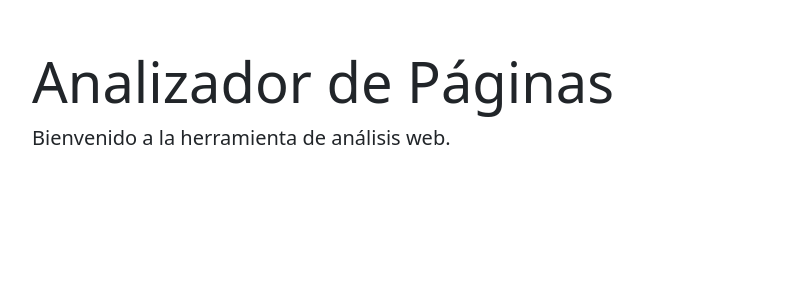
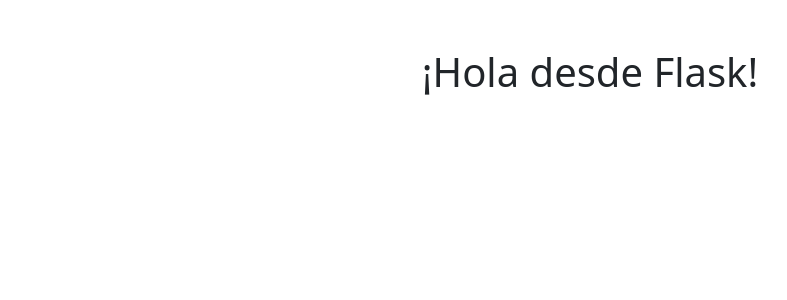
Before and after one commit to Chalo-nov/python-project-207, a Flask app: page / in a window 1280 px wide. Shown: the top 300 px of the page, without its empty margins (50-837 px from the left). Run offline with Flask 3, Linux system fonts and the light colour scheme.

Commit message:
Agrega plantilla index.html y configura render_template

```diff
--- a/page_analyzer/templates/index.html
+++ b/page_analyzer/templates/index.html
@@ -1,18 +1,13 @@
-<!DOCTYPE html>
+<!doctype html>
 <html lang="es">
-<head>
-    <meta charset="UTF-8">
-    <meta name="viewport" content="width=device-width, initial-scale=1.0">
-    <title>Analizador de Páginas</title>
-    <!-- Bootstrap 5 CDN -->
-    <link href="https://cdn.jsdelivr.net/npm/bootstrap@5.3.3/dist/css/bootstrap.min.css" rel="stylesheet">
-</head>
-<body>
+  <head>
+    <meta charset="utf-8">
+    <title>Inicio</title>
+    <link href="https://cdn.jsdelivr.net/npm/bootstrap@5.3.0/dist/css/bootstrap.min.css" rel="stylesheet">
+  </head>
+  <body>
     <div class="container mt-5">
-        <h1 class="display-4">Analizador de Páginas</h1>
-        <p class="lead">Bienvenido a la herramienta de análisis web.</p>
+      <h1 class="text-center">¡Hola desde Flask!</h1>
     </div>
-    <!-- Bootstrap JS Bundle -->
-    <script src="https://cdn.jsdelivr.net/npm/bootstrap@5.3.3/dist/js/bootstrap.bundle.min.js"></script>
-</body>
+  </body>
 </html>
```
